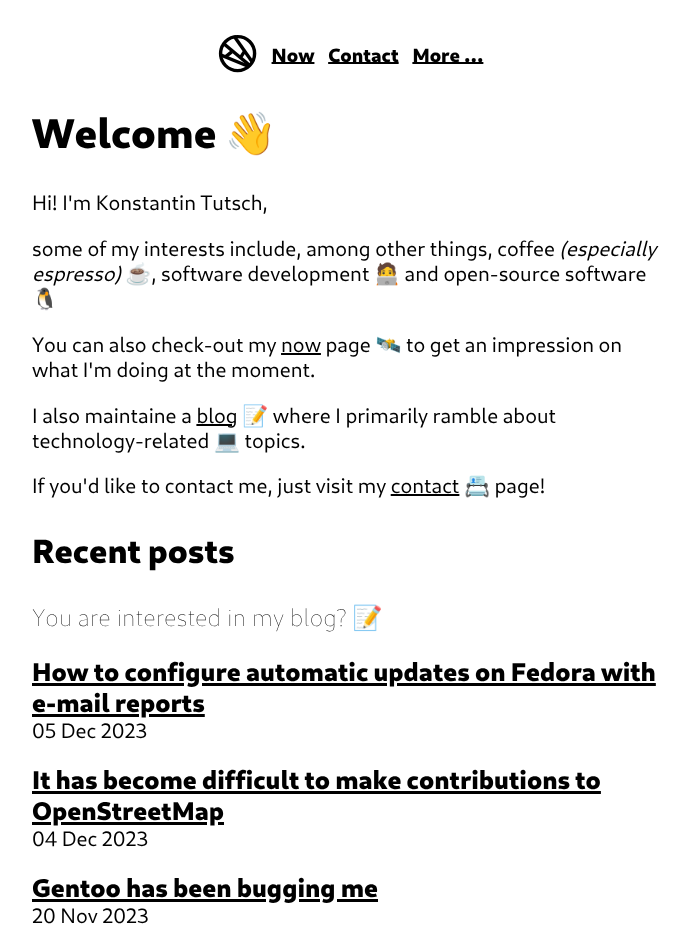
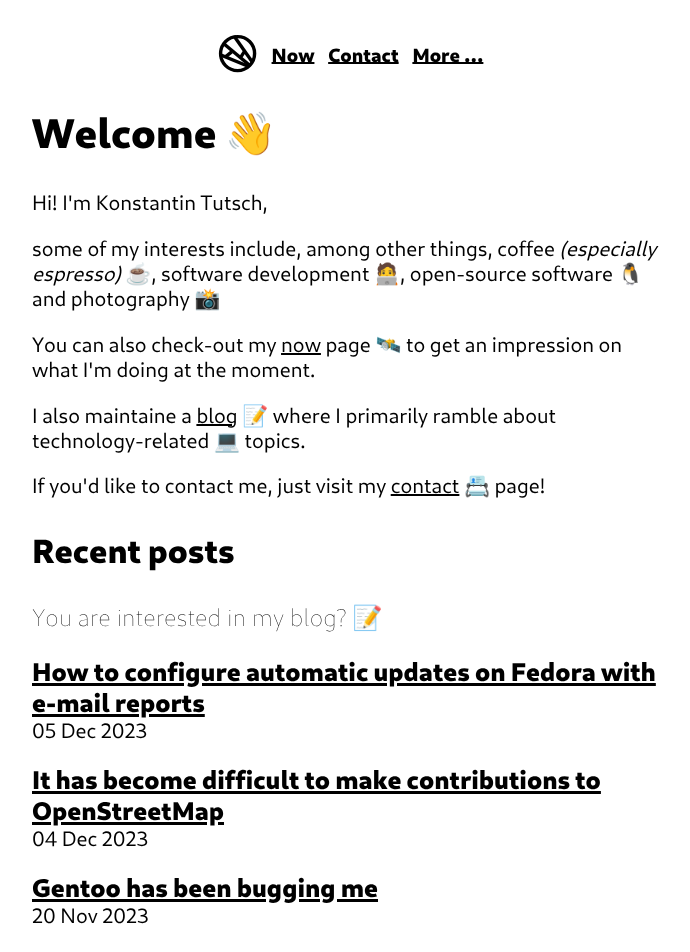
Before and after one commit to konstantintutsch/Website, a Jekyll site: the page built from index.html, in a window 1280 px wide. Shown: the top 952 px of the page, without its empty margins (288-978 px from the left). Built offline with Jekyll 4.4.1, drawn with Linux system fonts in a browser that asks for light colours; some of the changed text lies outside the part shown.

Commit message:
Add Photography page

```diff
--- a/_data/navigation.yaml
+++ b/_data/navigation.yaml
@@ -11,6 +11,8 @@
     path: "/"
   - name: "Blog"
     path: "/blog/"
+  - name: "Photography"
+    path: "/photos/"
   - name: "Contributions"
     path: "/contributions/"
   - name: "Blogroll"
--- a/_includes/image.html
+++ b/_includes/image.html
@@ -1,4 +1,4 @@
 <figure class="image">
-    <img class="image-display" src="/assets/images/{{ include.file }}" alt="{{ include.alt }}">
+    <img class="image-display" src="/assets/images/{{ include.file }}" alt="{{ include.alt }}" loading="lazy">
     <figcaption class="image-caption">{{ include.caption }}</figcaption>
 </figure>
--- /dev/null
+++ b/_includes/photography.html
@@ -0,0 +1,4 @@
+{% assign photo = include.photo %}
+{% assign published = photo.published | date_to_string %}
+{% assign image_caption = photo.caption | append: " – " | append: published %}
+{% include image.html file=photo.file alt=photo.alt caption=image_caption %}
--- a/index.html
+++ b/index.html
@@ -8,7 +8,7 @@
 
 <article>
     <p>Hi! I'm Konstantin Tutsch,</p>
-    <p>some of my interests include, among other things, coffee <i>(especially espresso)</i> ☕, software development 🧑‍💻 and open-source software 🐧</p>
+    <p>some of my interests include, among other things, coffee <i>(especially espresso)</i> ☕, software development 🧑‍💻, open-source software 🐧 and photography 📸</p>
     <p>You can also check-out my <a href="/now/">now</a> page 🛰️ to get an impression on what I'm doing at the moment.</p>
     <p>I also maintaine a <a href="/blog/">blog</a> 📝 where I primarily ramble about technology-related 💻 topics.</p>
     <p>If you'd like to contact me, just visit my <a href="/contact/">contact</a> 📇 page!</p>
@@ -24,5 +24,13 @@
 
 <a class="preview-title" href="/blog/">All posts →</a>
 
+{% include heading.html level=3 text="Latest photo" %}
+
+<p class="description">You are interested in my photography too? 📸</p>
+
+{% include photography.html photo=site.data.photos.last %}
+
+<a class="preview-title" href="/photos/">All photos →</a>
+
 <!-- Mastodon verification -->
 {% include social.html id="fediverse" classes="hidden" %}
```
Also changed, not shown: _data/photos.yaml (added, +8 -0 lines), photos/index.html (added, +11 -0 lines).
